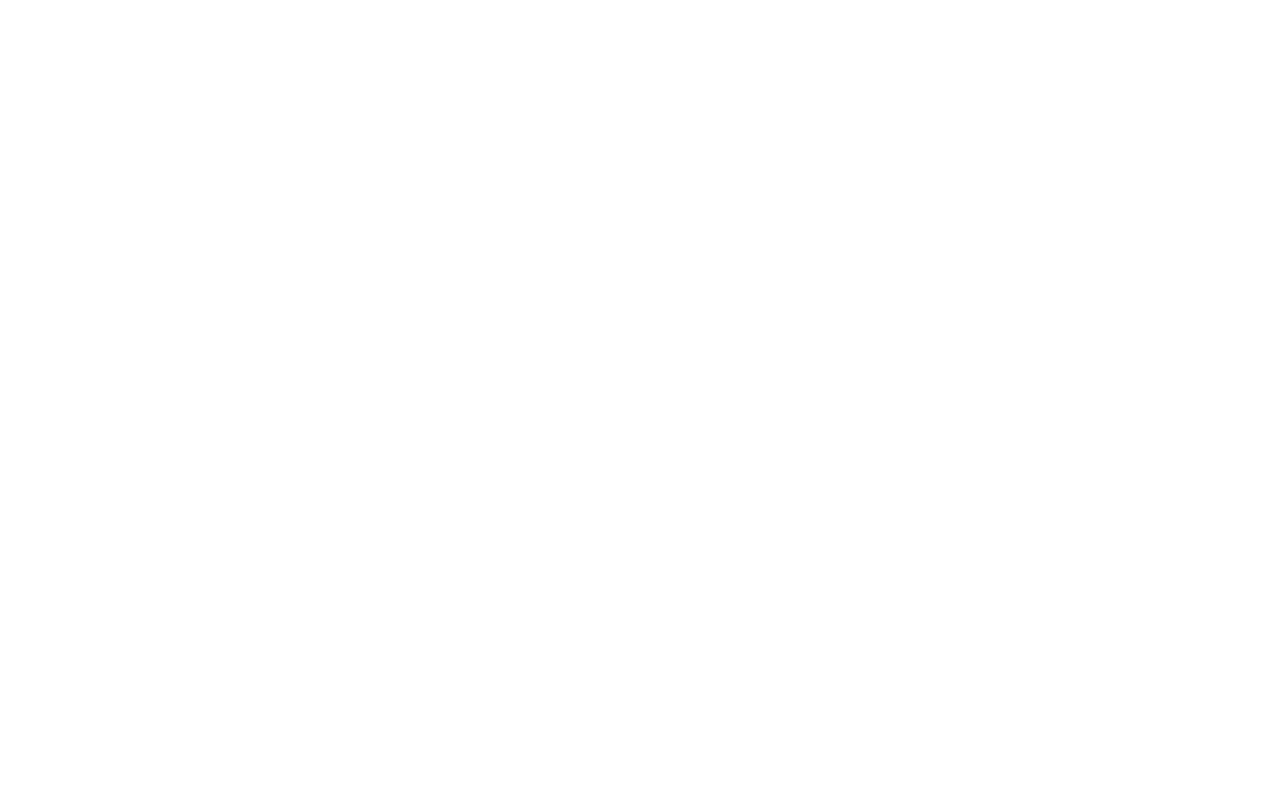
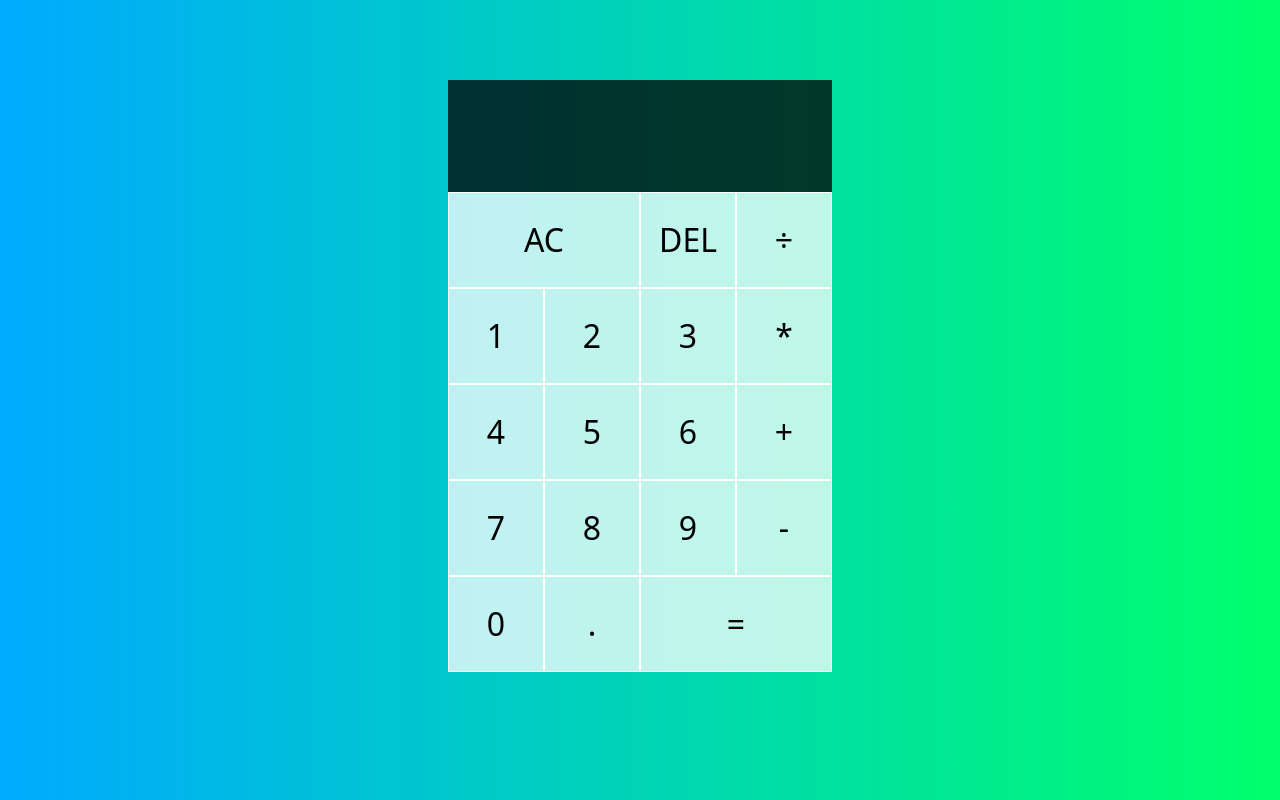
Before and after one commit to pavelchlebek/react-features, a React (Create React App) app: page /calculator in a window 1280 px wide. Built offline with nearby package versions, Linux system fonts and the light colour scheme.

Commit message:
Add Sentence.jsx and Calculator.jsx

```diff
--- a/src/App.js
+++ b/src/App.js
@@ -8,12 +8,14 @@
 } from 'react-router-dom';
 import { BootstrapLayout } from 'screens/BootstrapLayout';
 import { BootstrapScreen } from 'screens/BootstrapScreen';
+import { Calculator } from 'screens/Calculator/Calculator';
 import { CustomHooks } from 'screens/CustomHooks';
 import { EffectScreen } from 'screens/EffectScreen';
 import { EffectWindowScreen } from 'screens/EffectWindowScreen';
 import FirstScreen from 'screens/FirstScreen';
 import { RefsScreen } from 'screens/RefsScreen';
 import { RefsScreen2 } from 'screens/RefsScreen2';
+import { Sentence } from 'screens/Sentence/Sentence';
 import { TodosUseReducer } from 'screens/TodosUseReducer';
 import { UseCallback } from 'screens/UseCallback';
 import { UseMemo } from 'screens/UseMemo';
@@ -38,6 +40,8 @@
           <Route path="/wdsCustomHooks" component={WDSCustomHooks} />
           <Route path="/useReducer" component={UseReducer} />
           <Route path="/todosUseReducer" component={TodosUseReducer} />
+          <Route path="/Sentence" component={Sentence} />
+          <Route path="/calculator" component={Calculator} />
         </Switch>
       </CounterProvider>
     </BrowserRouter>
--- a/src/components/Navbar.jsx
+++ b/src/components/Navbar.jsx
@@ -22,6 +22,8 @@
       <Link to="/wdsCustomHooks">WDS Custom Hooks</Link>
       <Link to="/useReducer">useReducer</Link>
       <Link to="/todosUseReducer">TodosUseReducer</Link>
+      <Link to="/sentence">Sentence</Link>
+      <Link to="/calculator">Calculator</Link>
     </div>
   )
 }
--- /dev/null
+++ b/src/screens/Calculator/Calculator.jsx
@@ -0,0 +1,61 @@
+// @ts-nocheck
+import React from 'react';
+
+import c from './Calculator.module.css';
+import { DigitButton } from './DigitButton';
+
+export const ACTIONS = {
+  ADD_DIGIT: "add-digit",
+  CHOOSE_OPERATION: "choose-operation",
+  CLEAR: "clear",
+  DELETE_DIGIT: "delete-digit",
+  EVALUATE: "evaluate",
+}
+
+const reducer = (state, { type, payload }) => {
+  switch (type) {
+    case ACTIONS.ADD_DIGIT:
+      return {
+        ...state,
+        currentOperand: `${state.currentOperand || ""}${payload.digit}`,
+      }
+    default:
+      return state
+  }
+}
+
+export const Calculator = () => {
+  const [{ currentOperand, previousOperand, operation }, dispatch] = React.useReducer(reducer, {})
+
+  return (
+    <div className={c.body}>
+      <div className={c.calculatorGrid}>
+        <div className={c.output}>
+          <div className={c.previousOperand}>
+            {previousOperand} {operation}
+          </div>
+          <div className={c.currentOperand}>{currentOperand}</div>
+        </div>
+        <button className={c.spanTwo}>AC</button>
+        <button>DEL</button>
+
+        <button>÷</button>
+        <DigitButton digit="1" dispatch={dispatch} />
+        <DigitButton digit="2" dispatch={dispatch} />
+        <DigitButton digit="3" dispatch={dispatch} />
+        <button>*</button>
+        <DigitButton digit="4" dispatch={dispatch} />
+        <DigitButton digit="5" dispatch={dispatch} />
+        <DigitButton digit="6" dispatch={dispatch} />
+        <button>+</button>
+        <DigitButton digit="7" dispatch={dispatch} />
+        <DigitButton digit="8" dispatch={dispatch} />
+        <DigitButton digit="9" dispatch={dispatch} />
+        <button>-</button>
+        <DigitButton digit="0" dispatch={dispatch} />
+        <DigitButton digit="." dispatch={dispatch} />
+        <button className={c.spanTwo}>=</button>
+      </div>
+    </div>
+  )
+}
--- /dev/null
+++ b/src/screens/Calculator/Calculator.module.css
@@ -0,0 +1,57 @@
+*,
+*::before,
+*::after {
+  box-sizing: border-box;
+}
+
+.body {
+  margin: 0;
+  background: linear-gradient(to right, #00aaff, #00ff6c);
+  height: 100vh;
+}
+
+.calculatorGrid {
+  display: grid;
+  padding: 5rem 0;
+  grid-template-columns: repeat(4, 6rem);
+  grid-template-rows: minmax(7rem, auto) repeat(5, 6rem);
+  justify-content: center;
+}
+
+.spanTwo {
+  grid-column: span 2;
+}
+
+.output {
+  grid-column: 1 / -1;
+  background-color: rgba(0, 0, 0, 0.75);
+  display: flex;
+  flex-direction: column;
+  align-items: flex-end;
+  justify-content: space-around;
+  padding: 0.75rem;
+  word-wrap: break-word;
+  word-break: break-all;
+}
+
+.previousOperand {
+  color: rgba(255, 255, 255, 0.75);
+  font-size: 1.5rem;
+}
+
+.currentOperand {
+  color: white;
+  font-size: 2.5rem;
+}
+
+.calculatorGrid > button {
+  cursor: pointer;
+  font-size: 2rem;
+  border: 1px solid white;
+  outline: none;
+  background-color: rgba(255, 255, 255, 0.75);
+}
+.calculatorGrid > button:hover,
+.calculatorGrid > button:focus {
+  background-color: rgba(255, 255, 255, 0.9);
+}
--- /dev/null
+++ b/src/screens/Calculator/DigitButton.jsx
@@ -0,0 +1,11 @@
+import React from 'react';
+
+import { ACTIONS } from './Calculator';
+
+export const DigitButton = ({ dispatch, digit }) => {
+  return (
+    <button onClick={() => dispatch({ type: ACTIONS.ADD_DIGIT, payload: { digit } })}>
+      {digit}
+    </button>
+  )
+}
--- /dev/null
+++ b/src/screens/Sentence/Sentence.jsx
@@ -0,0 +1,37 @@
+import './styles.css';
+
+import React from 'react';
+
+const sentence = "Palko je bůh!!!"
+
+export const Sentence = () => {
+  const [content, setContent] = React.useState("")
+  const [iteration, setIteration] = React.useState(0)
+  const [boxVisible, setBoxVisible] = React.useState(false)
+  React.useEffect(() => {
+    setTimeout(() => {
+      if (iteration < sentence.length) {
+        setContent((prev) => prev + sentence[iteration])
+        setIteration((prev) => prev + 1)
+      } else {
+        setContent("")
+        setIteration(0)
+      }
+    }, 300)
+  }, [iteration])
+
+  console.log("mouseOver: ", boxVisible)
+
+  return (
+    <div className="content">
+      <div
+        onMouseOver={() => setBoxVisible(true)}
+        onMouseLeave={() => setBoxVisible(false)}
+        className="div"
+      >
+        {content}
+      </div>
+      <div className={`box ${boxVisible && "vis"}`}>Oh yeah, he really is!!!</div>
+    </div>
+  )
+}
--- /dev/null
+++ b/src/screens/Sentence/styles.css
@@ -0,0 +1,40 @@
+/* body {
+  display: flex;
+  align-items: center;
+  justify-content: center;
+  height: 100vh;
+} */
+
+.content {
+  position: relative;
+}
+
+.div {
+  font-size: 48px;
+  letter-spacing: 8px;
+  color: #4267b2;
+  text-decoration: underline;
+  /* line-height: 100px; */
+  background-color: antiquewhite;
+  border-radius: 8px;
+  padding: 16px;
+  /* position: relative; */
+}
+
+.box {
+  position: absolute;
+  left: 70px;
+  top: -50px;
+  display: flex;
+  color: black;
+  /* border: 1px solid #ccc; */
+  display: none;
+  /* justify-content: center;
+  align-items: center; */
+  text-align: center;
+  font-size: 32px;
+}
+
+.vis {
+  display: block;
+}
```
